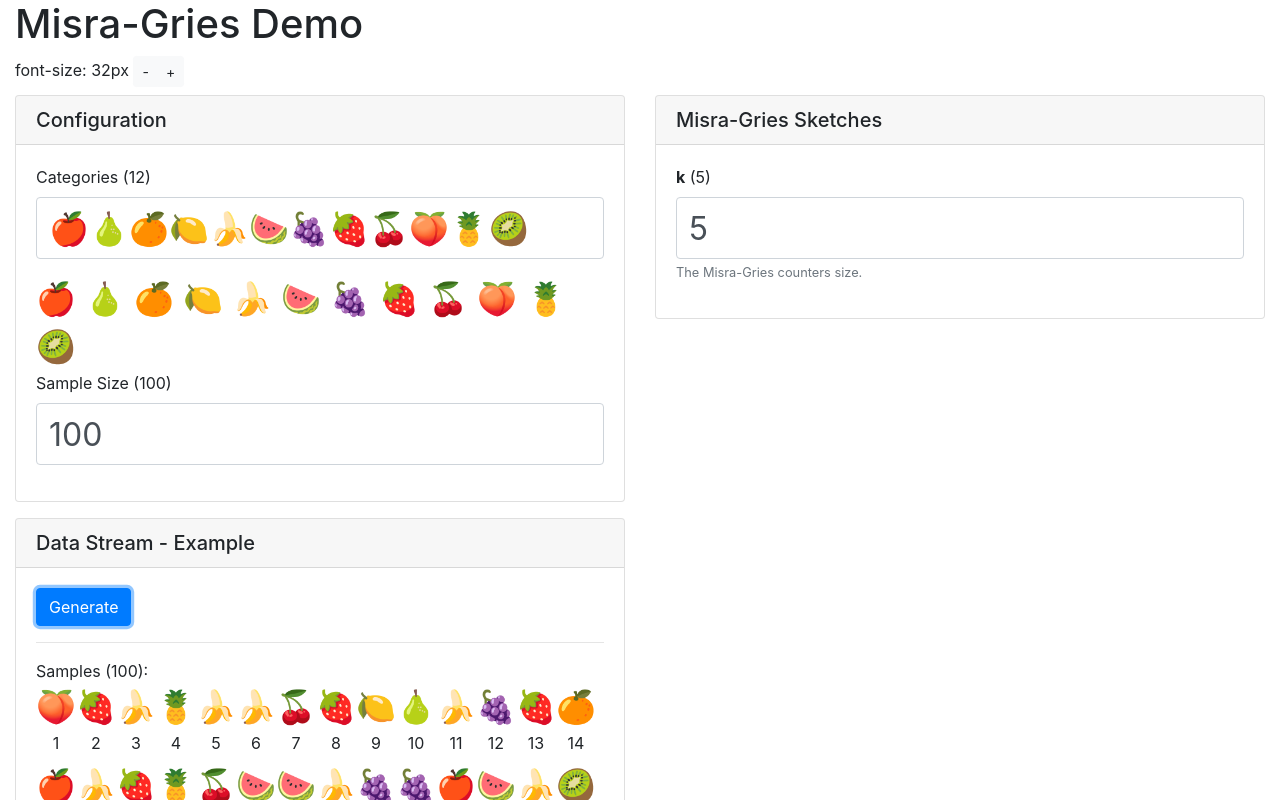
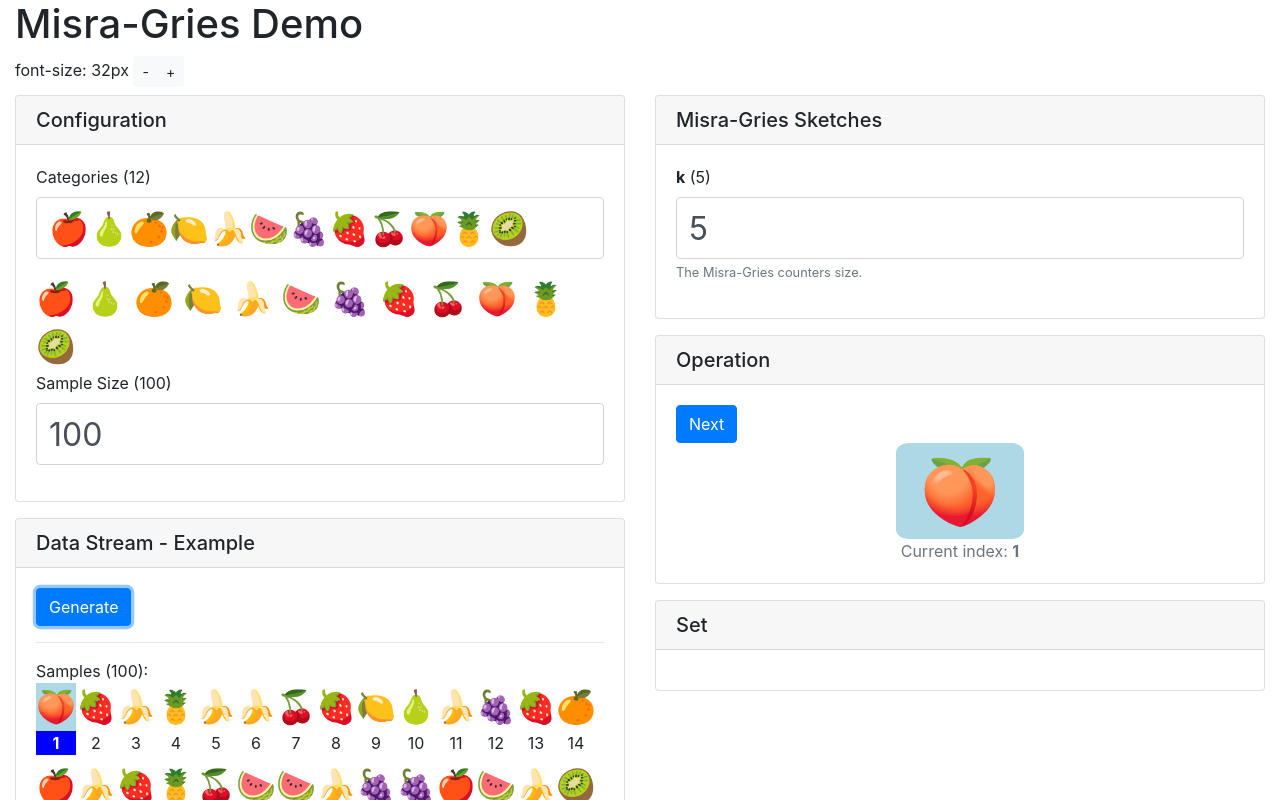
Before and after one commit to e10101/sketches, an Angular app: page / in a window 1280 px wide. Both pictures are taken after a click on the button "Generate". Shown: the top 800 px of the page. Built offline with nearby package versions, Linux system fonts and the light colour scheme.

Commit message:
Add current index to trick which item is current item

```diff
--- a/src/app/misra-gries/misra-gries.component.html
+++ b/src/app/misra-gries/misra-gries.component.html
@@ -50,8 +50,19 @@
           <div>Samples ({{sample.length}}):</div>
           <div [ngStyle]="{'font-size': fontSize + 'px'}">
             <div *ngFor="let s of sample" class="d-inline-block">
-              <div>{{s.value}}</div>
-              <div style="font-size: 16px; text-align: center;">{{s.index}}</div>
+              <div *ngIf="currentIndex != s.index">
+                {{s.value}}
+
+                <div style="font-size: 16px; text-align: center;">{{s.index}}</div>
+              </div>
+              <div *ngIf="currentIndex == s.index">
+                <div style="background-color: lightblue;">
+                  {{s.value}}
+                </div>
+                <div style="background-color: blue; color: white;">
+                  <div style="font-size: 16px; text-align: center; font-weight: bold;">{{s.index}}</div>
+                </div>
+              </div>
             </div>
           </div>
         </div>
@@ -82,6 +93,29 @@
           </form>
         </div>
       </div>
+
+      <div class="card mt-3">
+        <h5 class="card-header">Operation</h5>
+        <div class="card-body">
+          <form>
+            <button class="btn btn-primary" (click)="onNextStep()">Next</button>
+            <div class="text-center" *ngIf="sample && sample.length > 0" >
+              <div style="font-size: 64px; margin:0 auto; max-width: 128px; background-color: lightblue; border-radius: 10%;">
+                {{(sample[currentIndex-1]).value}}
+              </div>
+              <div class="text-muted">
+                Current index: <strong>{{currentIndex}}</strong>
+              </div>
+            </div>
+          </form>
+        </div>
+      </div>
+
+      <div class="card mt-3">
+          <h5 class="card-header">Set</h5>
+          <div class="card-body">
+          </div>
+        </div>
     </div>
   </div>
 </div>
--- a/src/app/misra-gries/misra-gries.component.ts
+++ b/src/app/misra-gries/misra-gries.component.ts
@@ -19,6 +19,8 @@
   public sample: Item[] = [];
 
   public fontSize = 32; // px
+
+  public currentIndex: number;
 
   public get fruitsList(): string[] {
     return Array.from(this.fruits);
@@ -45,6 +47,9 @@
       });
     }
 
+    // Reset the index
+    this.currentIndex = 1;
+
     this.sample = sample;
   }
 
@@ -55,4 +60,8 @@
   onSmallFont() {
     this.fontSize *= 0.8;
   }
+
+  onNextStep() {
+    this.currentIndex++;
+  }
 }
```
